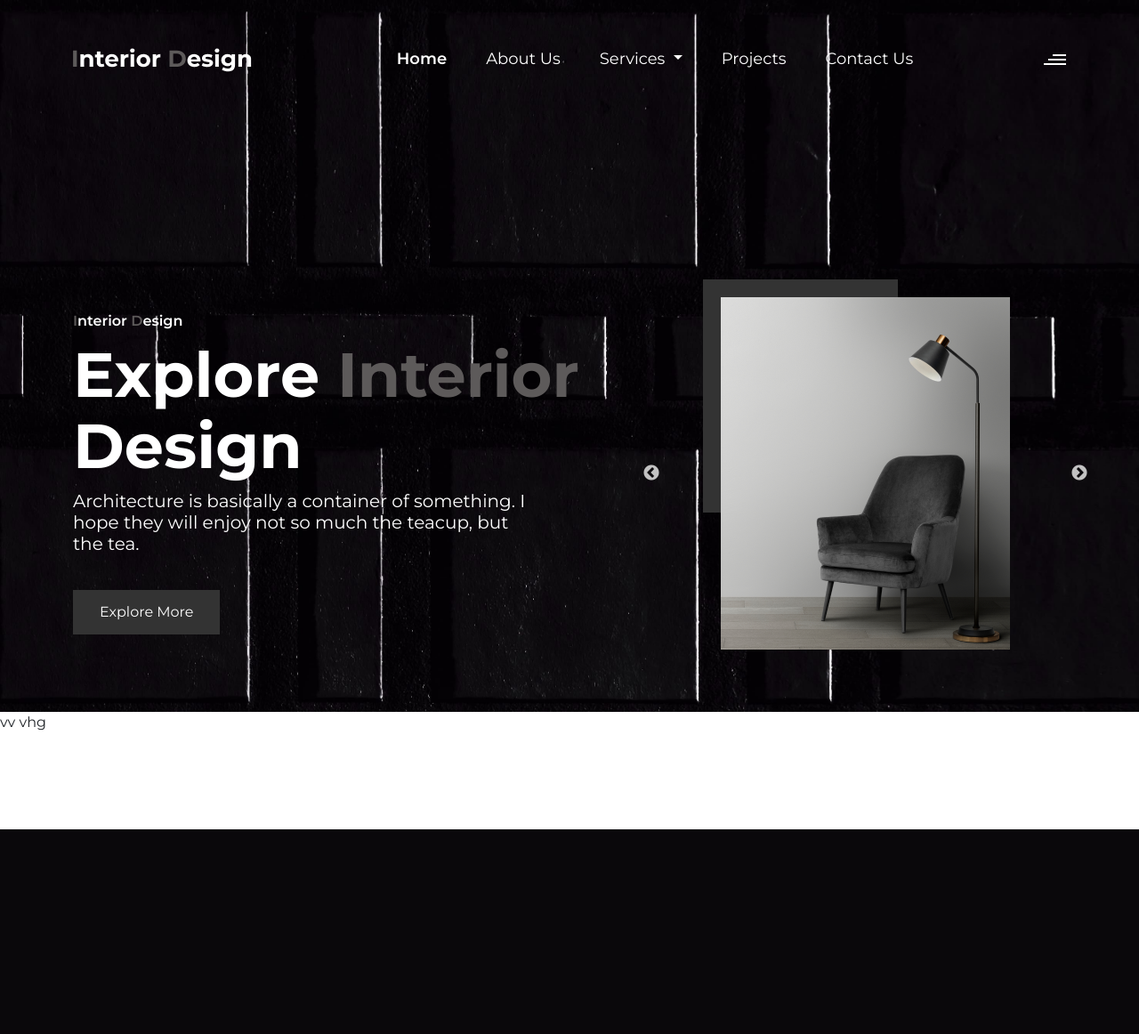
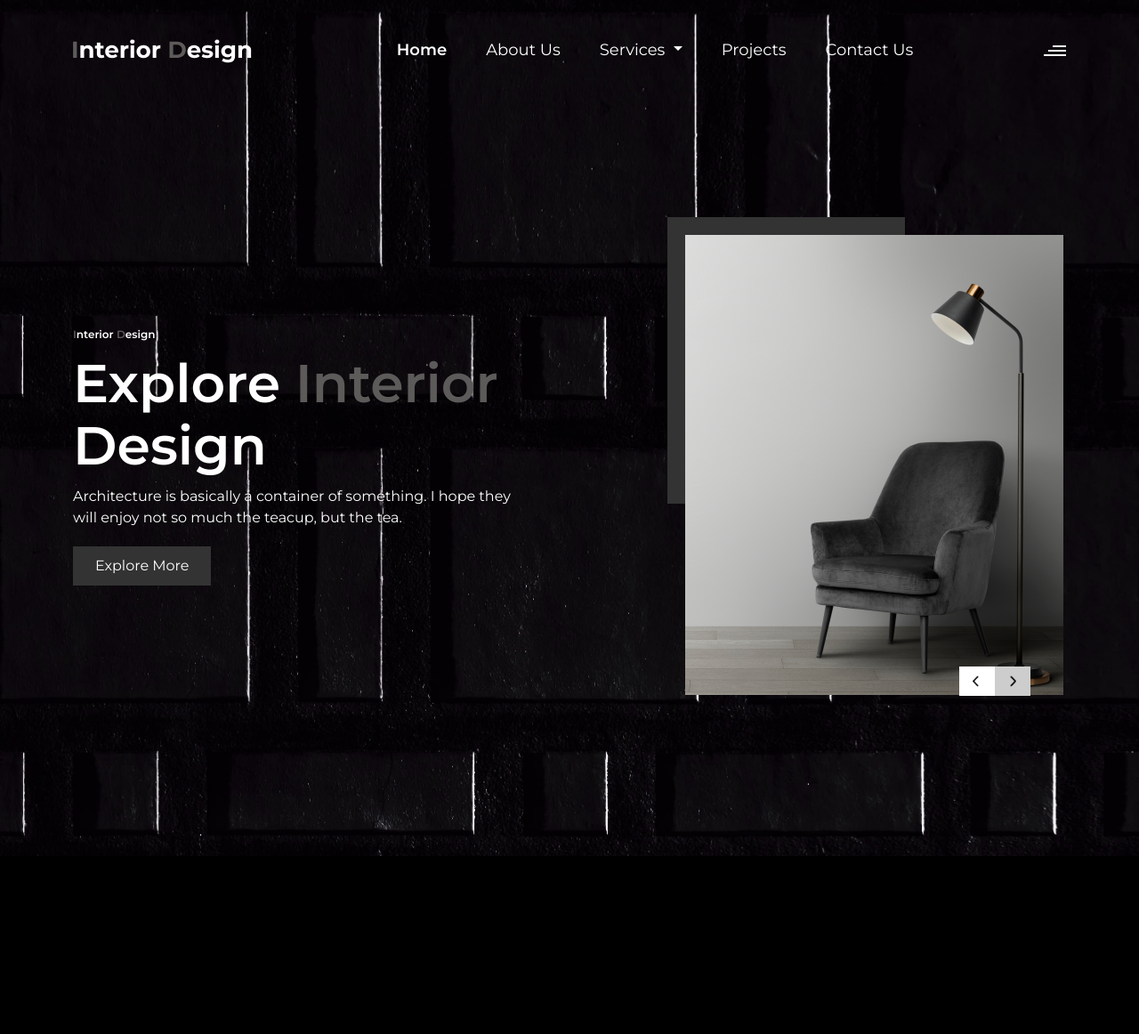
Before and after one commit to Sharonarmin/interior-design, a PHP site: page / in a window 1280 px wide. Shown: the whole page at 89% size. Before the commit the page ends 932 px from the top, so only its background shows below. Run offline with PHP 8.4, Linux system fonts and the light colour scheme.

Commit message:
hero section completed

```diff
--- a/assets/css/style.css
+++ b/assets/css/style.css
@@ -31,7 +31,7 @@ p{
 /* navbar */
 
 .interior-navbar{
-    padding: 30px 0;
+    padding: 20px 0;
     background: none;
     z-index: 10;
 }
@@ -66,27 +66,20 @@ p{
     background-image: url("../images/hero-bg.jpg");
     background-size: cover;
     background-repeat: no-repeat;
-    height: 100vh;
-    width: 100%;
-    position: relative;
+    padding-bottom: 50px;
+    overflow-x: hidden;
 }
 
 
 .hero-section{
-    height: 100%;
+    position: relative;
+    height: 100vh;
     display: flex;
+    justify-content: center;
     align-items: center;
-    justify-content: center;
 
 }
 
-.hero-section .hero-inner{
-    height: 100%;
-    display: flex;
-    align-items: center;
-    padding: 40px 10px;
-
-}
 
 .sm-hero-head{
     font-weight: 600;
@@ -103,8 +96,8 @@ p{
 
 .hero-head-section h3{
     font-weight: 700;
-    font-size: 70px;
-    line-height: 80px;
+    font-size: 64px;
+    line-height: 74px;
     color: var(--white-col);
     margin-bottom: 10px;
 }
@@ -114,10 +107,10 @@ p{
 }
 
 .hero-head-section .desc{
-    font-size: 20px;
+    font-size: 16px;
     line-height: 24px;
     color: var(--white-col);
-    margin-bottom: 40px;
+    margin-bottom: 30px;
     width: 80%;
 }
 
@@ -137,6 +130,8 @@ p{
 .bg-slider-box{
     position: relative;
     padding: 20px;
+    padding-bottom: 0;
+    padding-right: 0;
 }
 
 .bg-slider{
@@ -152,18 +147,97 @@ p{
     z-index: -1;
 }
 
-.hero-slider .slick-next {
-    right: 0;
+.slick-prev, .slick-next{
+    bottom: -28px;
+    top: auto;
+    z-index: 11;
+}
+
+.hero-right-slider .slick-prev{
+    background-image: url("../images/sm-icons/prev-arrow-hero-slider.png");
+    background-size: contain;
+    background-repeat: no-repeat;
+    width: 40px;
+    height: 40px;
+    left: auto;
+    right: 80px;
+}
+.slick-next{
     background-image: url("../images/sm-icons/next-arrow-hero-slider.png");
     background-size: contain;
     background-repeat: no-repeat;
+    width: 40px;
+    height: 40px;
+    right: 40px;
 }
-.hero-slider  .slick-next::before {
-    opacity: -1 ;
+.slick-next::before {
+    opacity: -1;
 }
-.hero-slider  .slick-prev {
-    left: 0;
-    background-image: url("../images/sm-icons/prev-arrow-hero-slider.png") !important;
+.slick-prev::before {
+    opacity: -1;
+}
+.slick-prev:hover:before, .slick-prev:focus:before, .slick-next:hover:before, .slick-next:focus:before{
+    opacity: -1;
+}
+.slick-prev:hover, .slick-prev:focus{
+    background-image: url("../images/sm-icons/prev-arrow-hero-slider.png");
     background-size: contain;
     background-repeat: no-repeat;
+    width: 40px;
+    height: 40px;
 }
+.slick-next:hover, .slick-next:focus{
+    background-image: url("../images/sm-icons/next-arrow-hero-slider.png");
+    background-size: contain;
+    background-repeat: no-repeat;
+    width: 40px;
+    height: 40px;
+}
+
+@media only screen and (max-width:1399px){
+    .sm-hero-head{
+        font-size: 12px;
+        line-height: 20px;
+    }
+
+    .hero-head-section h3{
+        font-weight: 600;
+        font-size: 60px;
+        line-height: 70px;
+        margin-bottom: 10px;
+    }
+
+    .hero-head-section .desc{
+        font-size: 16px;
+        line-height: 24px;
+        margin-bottom: 20px;
+        width: 80%;
+    }
+
+    .hero-head-section .hero-btn{
+        background: var(--secondary-col);
+        color: var(--white-col);
+        padding: 10px 25px;
+        display: inline-block;
+    }
+
+}
+
+@media only screen and (max-width:999px){
+    .hero-section{
+        height: auto;
+    }
+    .hero-slider {
+        margin-top: 50px;
+    }
+    .hero-head-section{
+        margin-top: 50px;
+    }
+
+}
+/* about section */
+
+.about-section{
+    background-color: var(--primary-col);
+    padding: 100px 10px;
+}
--- a/assets/js/main.js
+++ b/assets/js/main.js
@@ -1,4 +1,4 @@
-//testimonial slider
+//hero slider
 $('.hero-right-slider').slick({
     infinite: true,
     slidesToShow: 1,
--- a/index.php
+++ b/index.php
@@ -24,7 +24,6 @@
     <!-- hero -->
 
         <div class="hero-section">
-            <div class="hero-inner">
             <div class="container">
                 <div class="row">
                     <div class="col-md-7 col-12 d-flex align-items-center">
@@ -40,7 +39,7 @@
                             <div class="hero-slider">
                                 <div class="d-flex justify-content-center align-items-center">
                                     <div class="bg-slider-box">
-                                            <img src="assets/images/hero-slider/slider-1.png" class="img-fluid" alt="">
+                                        <img src="assets/images/hero-slider/slider-2.png" class="img-fluid" alt="">
                                         <div class="bg-slider"></div>
                                     </div>
                                 </div>
@@ -48,9 +47,8 @@
                             <div class="hero-slider">
                                 <div class="d-flex justify-content-center align-items-center">
                                     <div class="bg-slider-box">
-                                            <img src="assets/images/hero-slider/slider-1.png" class="img-fluid" alt="">
+                                        <img src="assets/images/hero-slider/slider-2.png" class="img-fluid" alt="">
                                         <div class="bg-slider"></div>
-                                        </div>
                                     </div>
                                 </div>
                             </div>
@@ -64,9 +62,13 @@
 
     <!-- hero end -->
 
-    <!--  -->
+    <!-- about section -->
 
-    <div>vv vhg</div>
+    <div class="about-section">
+
+    </div>
+
+    <!-- about section end -->
 
 
 
```
Also changed, not shown: assets/images/hero-slider/slider-2.png (added). Lines whose indentation alone changed are shown as unchanged.
